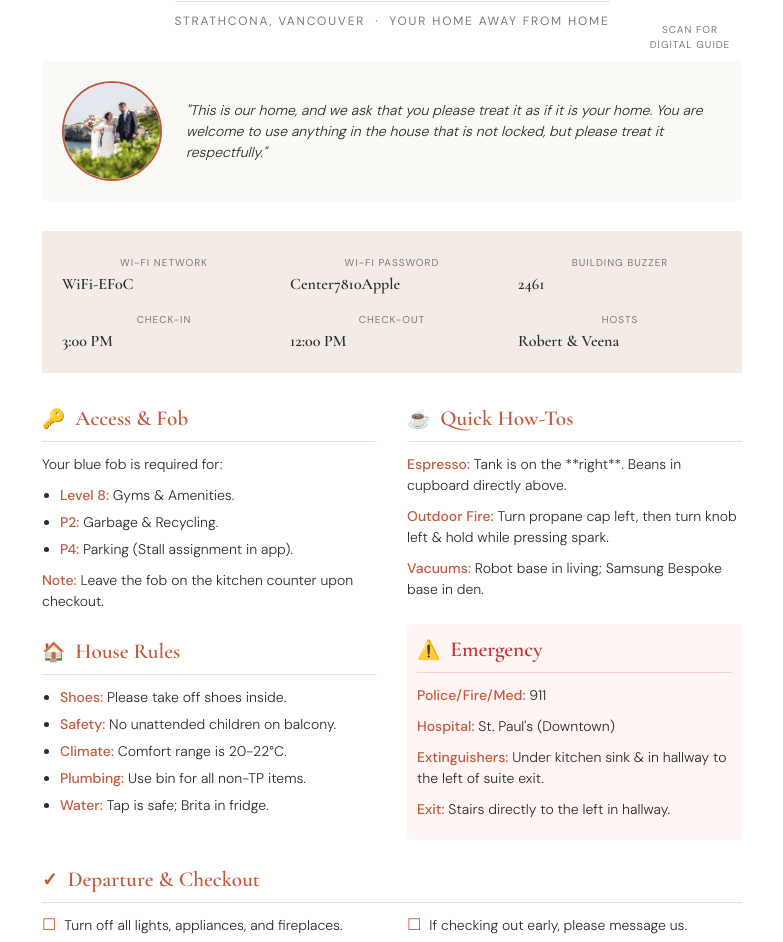
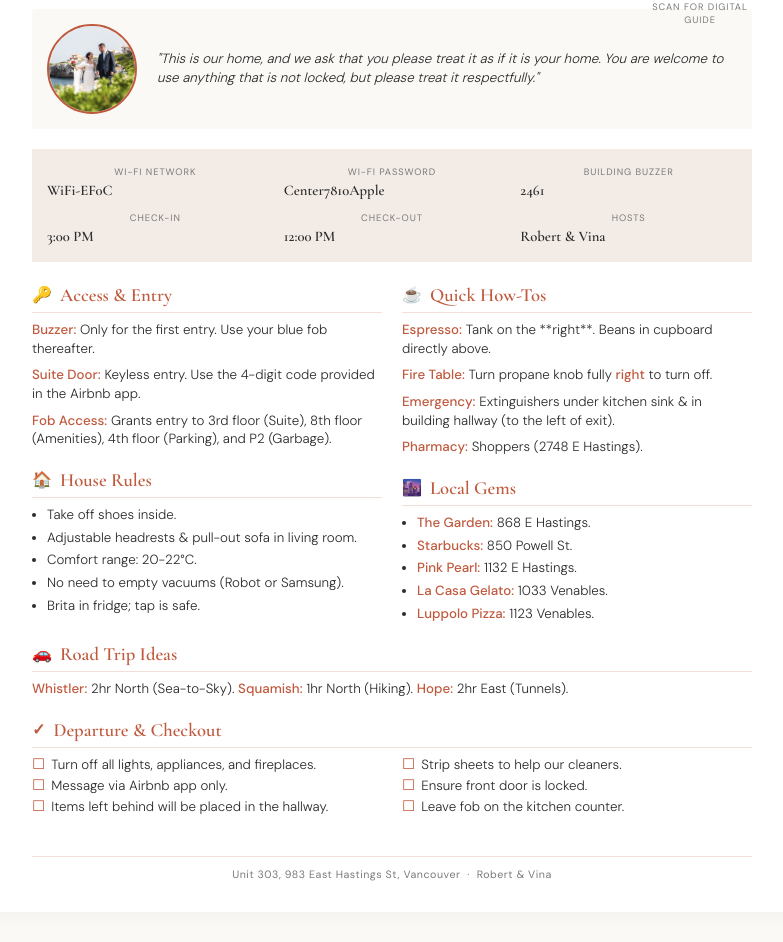
Before and after one commit to rtwasser/Netlify-Airbnb-Web-App, a plain HTML site: page print.html in a window 1280 px wide. Shown: the part 165-1107 px from the top of the page, without its empty margins (248-1031 px from the left). Drawn offline with nearby package versions, Linux system fonts and the light colour scheme; a script that the page names is missing.

Commit message:
Comprehensive update: Vina spelling, host photo size, new locations, and rules

```diff
--- a/print.html
+++ b/print.html
@@ -25,207 +25,101 @@
             background: var(--cream);
             color: var(--text);
             font-family: 'DM Sans', sans-serif;
-            font-size: 10.5pt;
-            line-height: 1.5;
-            padding: 0.4in;
+            font-size: 10pt;
+            line-height: 1.4;
+            padding: 0.3in;
         }
 
         .page {
             max-width: 800px;
             margin: 0 auto;
             background: white;
-            padding: 40px 50px;
+            padding: 30px 40px;
             box-shadow: 0 0 20px rgba(0,0,0,0.05);
             position: relative;
         }
 
         /* --- Header --- */
-        .header {
-            text-align: center;
-            margin-bottom: 30px;
-        }
+        .header { text-align: center; margin-bottom: 20px; }
+        .property-name { font-family: 'Cormorant Garamond', serif; font-size: 36pt; color: var(--terracotta); margin-bottom: 2px; font-weight: 500; }
+        .tagline { font-size: 8pt; letter-spacing: 0.12em; text-transform: uppercase; color: var(--muted); border-top: 1px solid var(--rule); padding-top: 8px; display: inline-block; }
 
-        .property-name {
-            font-family: 'Cormorant Garamond', serif;
-            font-size: 42pt;
-            color: var(--terracotta);
-            margin-bottom: 4px;
-            font-weight: 500;
-        }
-
-        .tagline {
-            font-size: 9pt;
-            letter-spacing: 0.15em;
-            text-transform: uppercase;
-            color: var(--muted);
-            border-top: 1px solid var(--rule);
-            padding-top: 10px;
-            display: inline-block;
-        }
-
-        /* --- QR Code --- */
-        #qrcode {
-            position: absolute;
-            top: 40px;
-            right: 50px;
-        }
-
-        .qr-label {
-            font-size: 7pt;
-            text-transform: uppercase;
-            letter-spacing: 0.1em;
-            color: var(--muted);
-            text-align: center;
-            margin-top: 4px;
-        }
+        #qrcode { position: absolute; top: 30px; right: 40px; }
+        .qr-label { font-size: 6.5pt; text-transform: uppercase; letter-spacing: 0.1em; color: var(--muted); text-align: center; margin-top: 2px; }
 
         /* --- Host Photo --- */
-        .host-section {
-            display: flex;
-            align-items: center;
-            gap: 24px;
-            margin-bottom: 30px;
-            background: var(--cream);
-            padding: 20px;
-            border-radius: 4px;
-        }
+        .host-section { display: flex; align-items: center; gap: 20px; margin-bottom: 20px; background: var(--cream); padding: 15px; border-radius: 4px; }
+        .host-photo { width: 90px; height: 90px; border-radius: 50%; object-fit: cover; border: 2px solid var(--terracotta); }
 
-        .host-photo {
-            width: 100px;
-            height: 100px;
-            border-radius: 50%;
-            object-fit: cover;
-            border: 2px solid var(--terracotta);
-        }
+        .section { margin-bottom: 18px; page-break-inside: avoid; }
+        .section-title { font-family: 'Cormorant Garamond', serif; font-size: 14pt; font-weight: 600; color: var(--terracotta); border-bottom: 1px solid var(--rule); padding-bottom: 4px; margin-bottom: 8px; display: flex; align-items: center; gap: 8px; }
+        .icon { font-size: 12pt; }
 
-        /* --- Section Titles --- */
-        .section {
-            margin-bottom: 24px;
-            page-break-inside: avoid;
-        }
+        .quick-ref { background: var(--box-bg); padding: 15px; display: grid; grid-template-columns: repeat(3, 1fr); gap: 10px 20px; margin-bottom: 20px; }
+        .qr-item { display: flex; flex-direction: column; }
+        .qr-label { font-size: 7pt; text-transform: uppercase; letter-spacing: 0.1em; color: var(--muted); margin-bottom: 1px; }
+        .qr-value { font-family: 'Cormorant Garamond', serif; font-size: 11pt; font-weight: 600; }
 
-        .section-title {
-            font-family: 'Cormorant Garamond', serif;
-            font-size: 16pt;
-            font-weight: 600;
-            color: var(--terracotta);
-            border-bottom: 1px solid var(--rule);
-            padding-bottom: 6px;
-            margin-bottom: 12px;
-            display: flex;
-            align-items: center;
-            gap: 10px;
-        }
-
-        .icon { font-size: 14pt; }
-
-        /* --- Quick Reference Box --- */
-        .quick-ref {
-            background: var(--box-bg);
-            padding: 20px;
-            display: grid;
-            grid-template-columns: repeat(3, 1fr);
-            gap: 12px 24px;
-            margin-bottom: 30px;
-        }
-
-        .qr-item { display: flex; flex-direction: column; }
-        .qr-label { font-size: 7.5pt; text-transform: uppercase; letter-spacing: 0.1em; color: var(--muted); margin-bottom: 2px; }
-        .qr-value { font-family: 'Cormorant Garamond', serif; font-size: 12pt; font-weight: 600; }
-
-        /* --- Content Styling --- */
-        p { margin-bottom: 10px; font-weight: 300; }
-        ul { padding-left: 18px; margin-bottom: 10px; }
-        li { margin-bottom: 6px; font-weight: 300; }
+        p { margin-bottom: 8px; font-weight: 300; }
+        ul { padding-left: 15px; margin-bottom: 8px; }
+        li { margin-bottom: 4px; font-weight: 300; }
         strong { font-weight: 500; color: var(--terracotta); }
 
-        .note-box {
-            background: var(--cream);
-            padding: 15px;
-            border-left: 3px solid var(--terracotta);
-            font-size: 9.5pt;
-            font-style: italic;
-            margin: 15px 0;
-        }
+        .grid-2 { display: grid; grid-template-columns: 1fr 1fr; gap: 20px; }
+        .checklist { list-style: none; padding-left: 0; }
+        .checklist li { display: flex; align-items: flex-start; gap: 6px; margin-bottom: 2px; }
+        .checklist li::before { content: "☐"; font-size: 11pt; color: var(--terracotta); line-height: 1.2; }
 
-        .grid-2 { display: grid; grid-template-columns: 1fr 1fr; gap: 30px; }
+        .footer { text-align: center; margin-top: 30px; padding-top: 10px; border-top: 1px solid var(--rule); font-size: 8pt; color: var(--muted); letter-spacing: 0.05em; }
 
-        /* --- Checklist --- */
-        .checklist { list-style: none; padding-left: 0; }
-        .checklist li { display: flex; align-items: flex-start; gap: 8px; margin-bottom: 4px; }
-        .checklist li::before { content: "☐"; font-size: 12pt; color: var(--terracotta); line-height: 1.2; }
-
-        /* --- Footer --- */
-        .footer {
-            text-align: center;
-            margin-top: 40px;
-            padding-top: 15px;
-            border-top: 1px solid var(--rule);
-            font-size: 9pt;
-            color: var(--muted);
-            letter-spacing: 0.05em;
-        }
-
-        /* --- Print Specific --- */
-        @media print {
-            body { padding: 0; background: white; }
-            .page { box-shadow: none; padding: 0; max-width: 100%; }
-            @page { size: Letter; margin: 0.5in; }
-        }
+        @media print { body { padding: 0; background: white; } .page { box-shadow: none; padding: 0; max-width: 100%; } @page { size: Letter; margin: 0.4in; } }
     </style>
 </head>
 <body>
     <div class="page">
-        <!-- QR Code -->
         <div id="qrcode-container">
             <div id="qrcode"></div>
-            <div class="qr-label" style="position: absolute; top: 145px; right: 52px; width: 100px;">Scan for Digital Guide</div>
+            <div class="qr-label" style="position: absolute; top: 135px; right: 42px; width: 100px;">Scan for Digital Guide</div>
         </div>
 
-        <!-- Header -->
         <header class="header">
             <div class="property-name">The Raymur</div>
             <div class="tagline">Strathcona, Vancouver &nbsp;·&nbsp; Your Home Away From Home</div>
         </header>
 
         <div class="host-section">
-            <img src="ROBANDVINA-469.jpg" alt="Robert & Veena" class="host-photo">
+            <img src="ROBANDVINA-469.jpg" alt="Robert & Vina" class="host-photo">
             <div>
-                <p class="lead" style="font-style: italic; margin-bottom: 0;">"This is our home, and we ask that you please treat it as if it is your home. You are welcome to use anything in the house that is not locked, but please treat it respectfully."</p>
+                <p style="font-style: italic; margin-bottom: 0;">"This is our home, and we ask that you please treat it as if it is your home. You are welcome to use anything that is not locked, but please treat it respectfully."</p>
             </div>
         </div>
 
-        <!-- Quick Reference -->
         <div class="quick-ref">
             <div class="qr-item"><span class="qr-label">Wi-Fi Network</span><span class="qr-value">WiFi-EF0C</span></div>
             <div class="qr-item"><span class="qr-label">Wi-Fi Password</span><span class="qr-value">Center7810Apple</span></div>
             <div class="qr-item"><span class="qr-label">Building Buzzer</span><span class="qr-value">2461</span></div>
             <div class="qr-item"><span class="qr-label">Check-in</span><span class="qr-value">3:00 PM</span></div>
             <div class="qr-item"><span class="qr-label">Check-out</span><span class="qr-value">12:00 PM</span></div>
-            <div class="qr-item"><span class="qr-label">Hosts</span><span class="qr-value">Robert & Veena</span></div>
+            <div class="qr-item"><span class="qr-label">Hosts</span><span class="qr-value">Robert & Vina</span></div>
         </div>
 
         <div class="grid-2">
             <div class="col">
                 <section class="section">
-                    <div class="section-title"><span class="icon">🔑</span> Access & Fob</div>
-                    <p>Your blue fob is required for:</p>
-                    <ul>
-                        <li><strong>Level 8:</strong> Gyms & Amenities.</li>
-                        <li><strong>P2:</strong> Garbage & Recycling.</li>
-                        <li><strong>P4:</strong> Parking (Stall assignment in app).</li>
-                    </ul>
-                    <p><strong>Note:</strong> Leave the fob on the kitchen counter upon checkout.</p>
+                    <div class="section-title"><span class="icon">🔑</span> Access & Entry</div>
+                    <p><strong>Buzzer:</strong> Only for the first entry. Use your blue fob thereafter.</p>
+                    <p><strong>Suite Door:</strong> Keyless entry. Use the 4-digit code provided in the Airbnb app.</p>
+                    <p><strong>Fob Access:</strong> Grants entry to 3rd floor (Suite), 8th floor (Amenities), 4th floor (Parking), and P2 (Garbage).</p>
                 </section>
 
                 <section class="section">
                     <div class="section-title"><span class="icon">🏠</span> House Rules</div>
                     <ul>
-                        <li><strong>Shoes:</strong> Please take off shoes inside.</li>
-                        <li><strong>Safety:</strong> No unattended children on balcony.</li>
-                        <li><strong>Climate:</strong> Comfort range is 20-22°C.</li>
-                        <li><strong>Plumbing:</strong> Use bin for all non-TP items.</li>
-                        <li><strong>Water:</strong> Tap is safe; Brita in fridge.</li>
+                        <li>Take off shoes inside.</li>
+                        <li>Adjustable headrests & pull-out sofa in living room.</li>
+                        <li>Comfort range: 20-22°C.</li>
+                        <li>No need to empty vacuums (Robot or Samsung).</li>
+                        <li>Brita in fridge; tap is safe.</li>
                     </ul>
                 </section>
             </div>
@@ -233,41 +127,47 @@
             <div class="col">
                 <section class="section">
                     <div class="section-title"><span class="icon">☕</span> Quick How-Tos</div>
-                    <p><strong>Espresso:</strong> Tank is on the **right**. Beans in cupboard directly above.</p>
-                    <p><strong>Outdoor Fire:</strong> Turn propane cap left, then turn knob left & hold while pressing spark.</p>
-                    <p><strong>Vacuums:</strong> Robot base in living; Samsung Bespoke base in den.</p>
+                    <p><strong>Espresso:</strong> Tank on the **right**. Beans in cupboard directly above.</p>
+                    <p><strong>Fire Table:</strong> Turn propane knob fully <strong>right</strong> to turn off.</p>
+                    <p><strong>Emergency:</strong> Extinguishers under kitchen sink & in building hallway (to the left of exit).</p>
+                    <p><strong>Pharmacy:</strong> Shoppers (2748 E Hastings).</p>
                 </section>
 
-                <section class="section" style="background: #fff5f5; padding: 10px; border-radius: 4px;">
-                    <div class="section-title" style="color: #c53030; border-bottom-color: #fecaca;"><span class="icon">⚠️</span> Emergency</div>
-                    <p><strong>Police/Fire/Med:</strong> 911</p>
-                    <p><strong>Hospital:</strong> St. Paul's (Downtown)</p>
-                    <p><strong>Extinguishers:</strong> Under kitchen sink & in hallway to the left of suite exit.</p>
-                    <p><strong>Exit:</strong> Stairs directly to the left in hallway.</p>
+                <section class="section">
+                    <div class="section-title"><span class="icon">🌆</span> Local Gems</div>
+                    <ul>
+                        <li><strong>The Garden:</strong> 868 E Hastings.</li>
+                        <li><strong>Starbucks:</strong> 850 Powell St.</li>
+                        <li><strong>Pink Pearl:</strong> 1132 E Hastings.</li>
+                        <li><strong>La Casa Gelato:</strong> 1033 Venables.</li>
+                        <li><strong>Luppolo Pizza:</strong> 1123 Venables.</li>
+                    </ul>
                 </section>
             </div>
         </div>
+
+        <section class="section">
+            <div class="section-title"><span class="icon">🚗</span> Road Trip Ideas</div>
+            <p><strong>Whistler:</strong> 2hr North (Sea-to-Sky). <strong>Squamish:</strong> 1hr North (Hiking). <strong>Hope:</strong> 2hr East (Tunnels).</p>
+        </section>
 
         <section class="section">
             <div class="section-title"><span class="icon">✓</span> Departure & Checkout</div>
             <div class="grid-2">
                 <ul class="checklist">
                     <li>Turn off all lights, appliances, and fireplaces.</li>
-                    <li>Messaging MUST be via Airbnb app only.</li>
-                    <li>Left items will be placed in the building hallway.</li>
+                    <li>Message via Airbnb app only.</li>
+                    <li>Items left behind will be placed in the hallway.</li>
                 </ul>
                 <ul class="checklist">
-                    <li>If checking out early, please message us.</li>
-                    <li>Cleaners handle linens; help them by stripping sheets.</li>
-                    <li>Ensure front door is locked and fob is on counter.</li>
+                    <li>Strip sheets to help our cleaners.</li>
+                    <li>Ensure front door is locked.</li>
+                    <li>Leave fob on the kitchen counter.</li>
                 </ul>
             </div>
         </section>
 
-        <!-- Footer -->
-        <div class="footer">
-            Unit 303, 983 East Hastings St, Vancouver &nbsp;·&nbsp; Robert & Veena
-        </div>
+        <div class="footer">Unit 303, 983 East Hastings St, Vancouver &nbsp;·&nbsp; Robert & Vina</div>
     </div>
 
     <script>
```
Also changed, not shown: index.html (+78 -64 lines).
